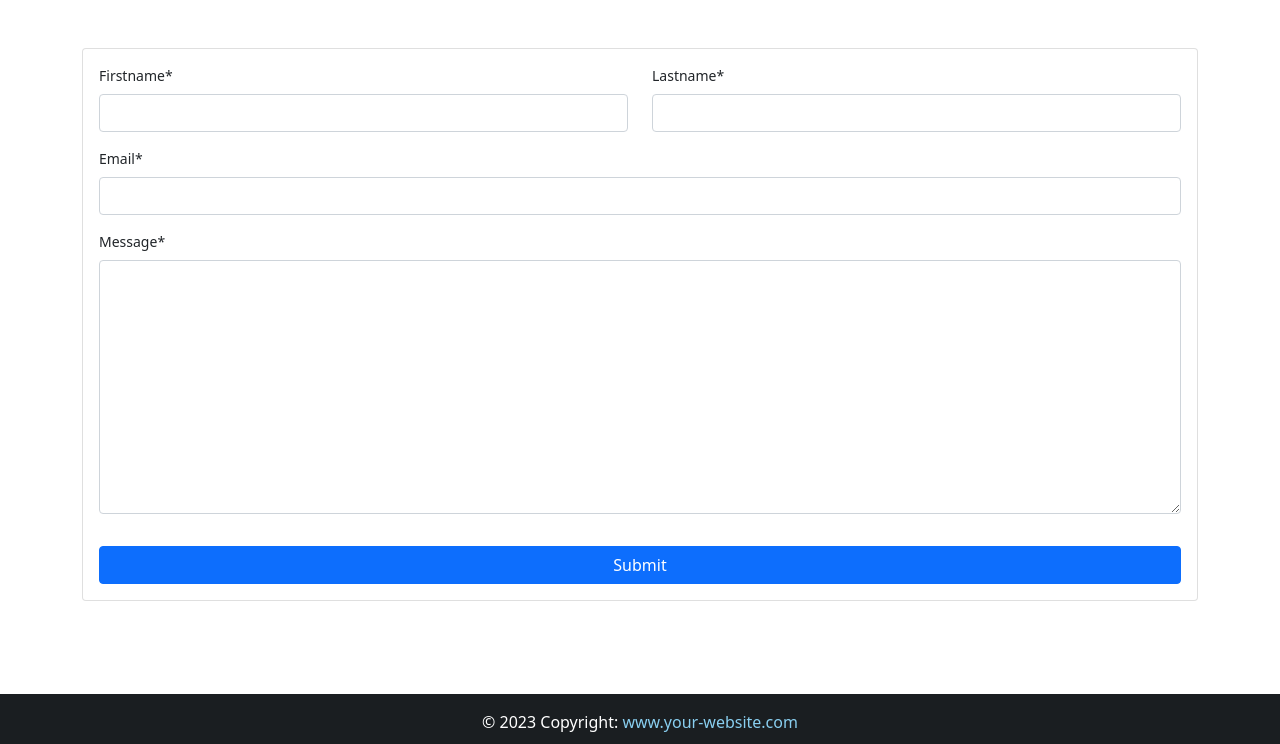
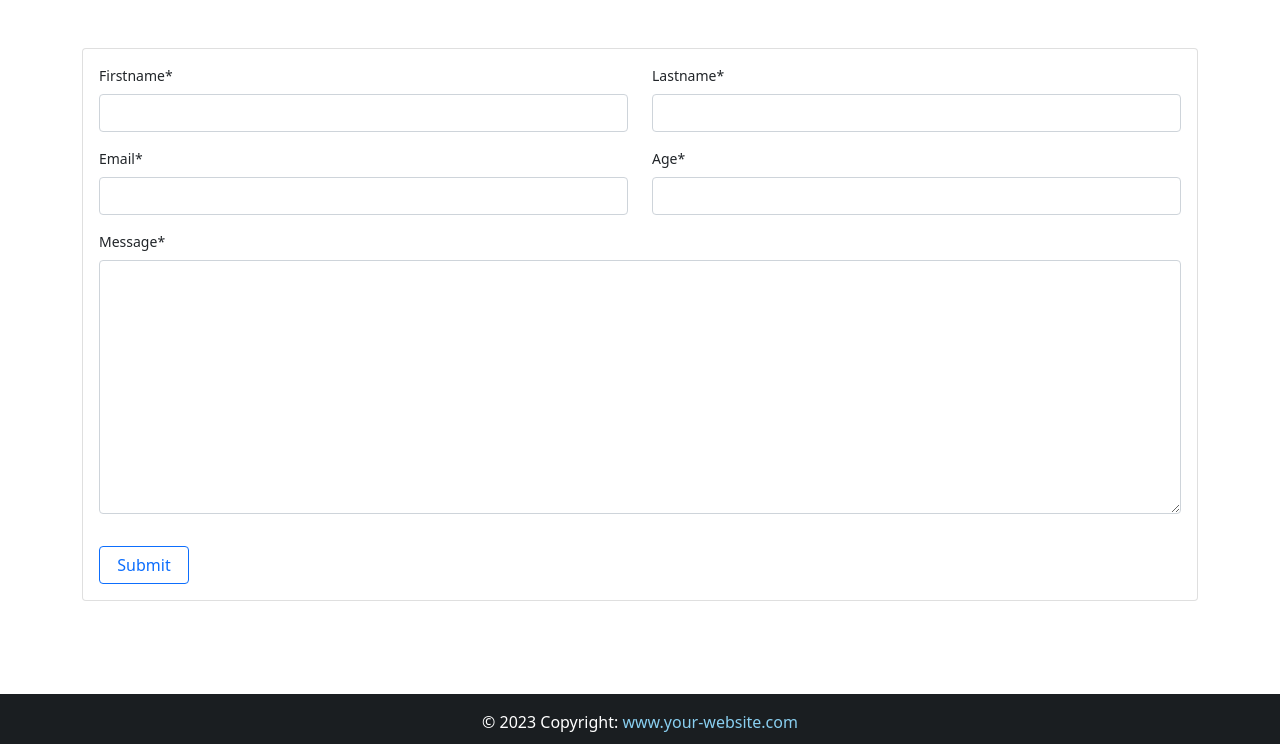
Before and after one commit to kumailalidev/django-full-stack-app-hr-pro, a Django app: page / in a window 1280 px wide. Shown: the part 56-800 px from the top of the page. Run offline with Django 4.2, Linux system fonts and the light colour scheme; some libraries are stand-ins or nearby versions.

Commit message:
Added age field to Candidate Model also updated form fields inside home.html

```diff
--- a/App/models.py
+++ b/App/models.py
@@ -4,6 +4,7 @@ from django.db import models
 class Candidate(models.Model):
     firstname = models.CharField(max_length=50)
     lastname = models.CharField(max_length=50)
+    age = models.CharField(max_length=2)
     email = models.EmailField(max_length=50)
     message = models.TextField()
     created_at = models.DateTimeField(auto_now_add=True)
--- a/App/templates/home.html
+++ b/App/templates/home.html
@@ -7,18 +7,17 @@
         {% csrf_token %}
         <!-- {{ form|crispy }} -->
         <div class="row">
-            <div class="col-6">
-                {{ form.firstname|as_crispy_field }}
-            </div>
-            <div class="col-6">
-                {{ form.lastname|as_crispy_field }}
-            </div>
+            <div class="col-6">{{ form.firstname|as_crispy_field }}</div>
+            <div class="col-6">{{ form.lastname|as_crispy_field }}</div>
         </div>
 
-        {{ form.email|as_crispy_field }}
+        <div class="row">
+            <div class="col-6">{{ form.email|as_crispy_field }}</div>
+            <div class="col-6">{{ form.age|as_crispy_field }}</div>
+        </div>
         {{ form.message|as_crispy_field }}
 
-        <button type="submit" class="btn btn-primary mt-3">Submit</button>
+        <button type="submit" class="btn btn-outline-primary mt-3" style="width: 90px;">Submit</button>
     </form>
 
     <!-- Message from backend -->
```
Also changed, not shown: App/migrations/0002_candidate_age.py (added), db.sqlite3.
